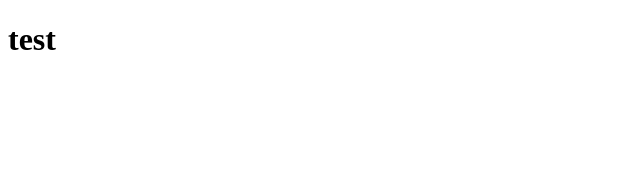
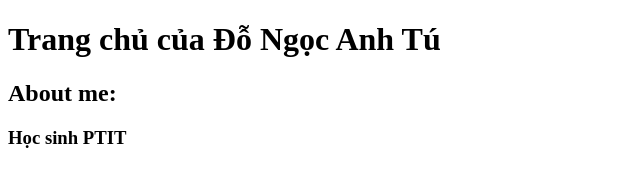
Before and after one commit to AdvMaple/hiimdotu.github.io, a plain HTML site: page index.html in a window 1280 px wide. Shown: the whole page, without its empty margins (0-640 px from the left). Drawn offline with Linux system fonts and the light colour scheme.

Commit message:
Sửa index.html

```diff
--- a/index.html
+++ b/index.html
@@ -7,6 +7,8 @@
     <title>Document</title>
 </head>
 <body>
-    <h1>test</h1>
+    <h1>Trang chủ của Đỗ Ngọc Anh Tú</h1>
+    <h2>About me:</h2>
+    <h3>Học sinh PTIT</h3>
 </body>
 </html>
```
